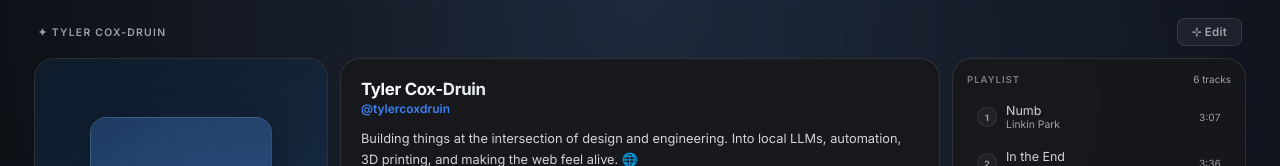
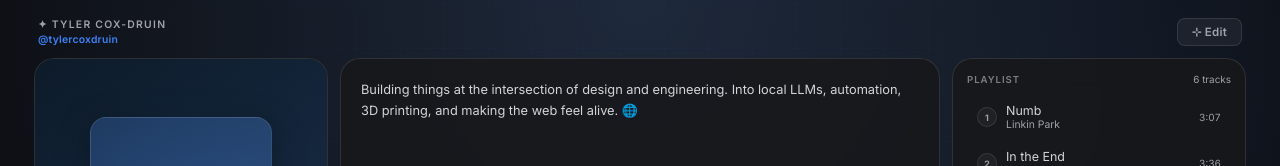
Before and after one commit to TylerCoxDruin/project-social, a React (Vite) app: page / in a window 1280 px wide. Shown: the top 166 px of the page. Built offline with nearby package versions, Linux system fonts and the light colour scheme.

Commit message:
Move name+handle to topbar, clean up bio widget

```diff
--- a/src/App.jsx
+++ b/src/App.jsx
@@ -45,9 +45,14 @@ export default function App() {
 
       {/* Topbar */}
       <div style={{ display:'flex', justifyContent:'space-between', alignItems:'center', padding:'18px 18px 0', maxWidth:1240, margin:'0 auto' }}>
-        <span style={{ fontSize:'0.65rem', textTransform:'uppercase', letterSpacing:'0.12em', color:'var(--muted)', fontWeight:600 }}>
-          ✦ Tyler Cox-Druin
-        </span>
+        <div style={{ display:'flex', flexDirection:'column', gap:2 }}>
+          <span style={{ fontSize:'0.65rem', textTransform:'uppercase', letterSpacing:'0.12em', color:'var(--muted)', fontWeight:600 }}>
+            ✦ Tyler Cox-Druin
+          </span>
+          <span style={{ fontSize:'0.65rem', color:'var(--accent)', fontWeight:600, letterSpacing:'0.02em' }}>
+            @tylercoxdruin
+          </span>
+        </div>
         <div style={{ display:'flex', gap:8 }}>
           {edit && (
             <button onClick={() => { setLayouts(DEFAULT_LAYOUTS); try { localStorage.removeItem(KEY) } catch {} }} style={btnStyle('#ef4444', 0.08)}>
--- a/src/widgets/BioWidget.jsx
+++ b/src/widgets/BioWidget.jsx
@@ -20,17 +20,6 @@ export default function BioWidget() {
 
   return (
     <div style={{ padding:'20px', height:'100%', display:'flex', flexDirection:'column', gap:12, overflow:'auto' }}>
-      <div>
-        <div style={{ fontSize:'1.05rem', fontWeight:700, letterSpacing:'-0.02em',
-          background:'linear-gradient(to right,#fff,#94a3b8)',
-          WebkitBackgroundClip:'text', WebkitTextFillColor:'transparent' }}>
-          Tyler Cox-Druin
-        </div>
-        <div style={{ fontSize:'0.75rem', color:'var(--accent)', fontWeight:600, marginTop:2 }}>
-          @tylercoxdruin
-        </div>
-      </div>
-
       <p style={{ fontSize:'0.8rem', lineHeight:1.65, color:'#d4d4d8', flex:1 }}>
         Building things at the intersection of design and engineering.
         Into local LLMs, automation, 3D printing, and making the web feel alive. 🌐
```
